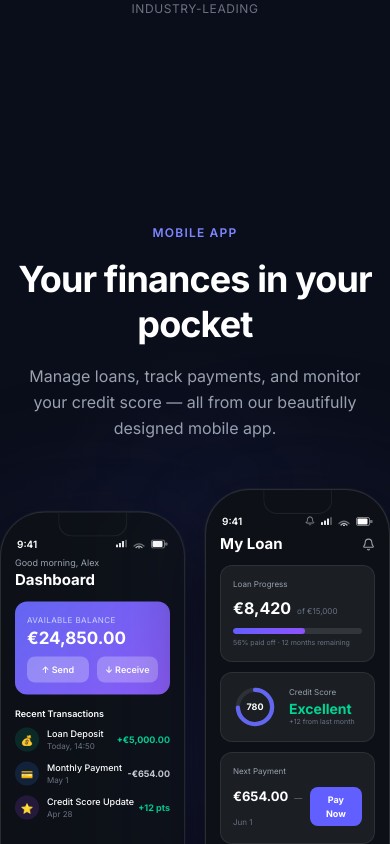
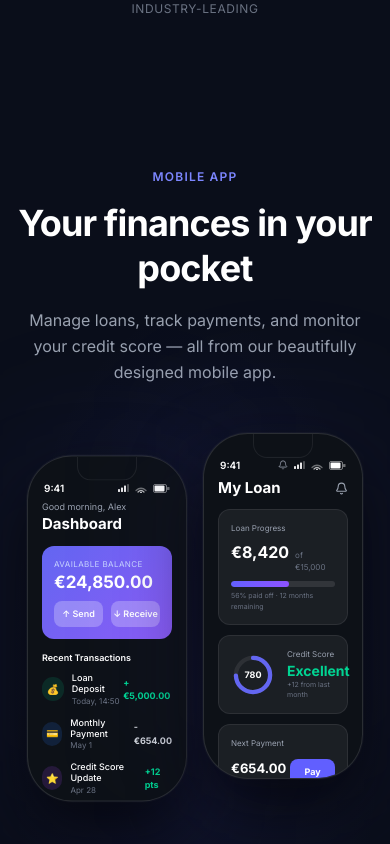
Before and after one commit to alprig/fincredit-landing, a Next.js app: page / in a window 390 px wide. Shown: the part 7460-8304 px from the top of the page. Built offline with nearby package versions, Linux system fonts and the light colour scheme.

Commit message:
fix: reduce MobileApp top padding, force phones side by side

```diff
--- a/components/sections/MobileApp.tsx
+++ b/components/sections/MobileApp.tsx
@@ -165,7 +165,7 @@ function LoanPhone() {
 // ─── Phone Shell ─────────────────────────────────────────────────────────────
 function PhoneShell({ children }: { children: React.ReactNode }) {
   return (
-    <div className="relative w-[185px] sm:w-[210px] flex-shrink-0">
+    <div className="relative w-[160px] sm:w-[200px] flex-shrink-0">
       <div
         className="relative overflow-hidden"
         style={{
@@ -214,7 +214,7 @@ export default function MobileApp() {
   }
 
   return (
-    <section className="relative overflow-hidden py-24 sm:py-32" style={{ backgroundColor: '#0a0e1a' }}>
+    <section className="relative overflow-hidden pt-10 pb-24 sm:pt-14 sm:pb-32" style={{ backgroundColor: '#0a0e1a' }}>
       <div
         aria-hidden="true"
         className="pointer-events-none absolute inset-0"
@@ -248,7 +248,7 @@ export default function MobileApp() {
           initial={reduced ? {} : { opacity: 0, y: 32 }}
           whileInView={reduced ? {} : { opacity: 1, y: 0, transition: { duration: 0.7, ease: 'easeOut' } }}
           viewport={{ once: true, amount: 0.3 }}
-          className="flex items-end justify-center gap-5 sm:gap-8"
+          className="flex flex-row flex-nowrap items-end justify-center gap-4 sm:gap-8"
         >
           <motion.div
             animate={reduced ? {} : { y: [0, -10, 0], transition: { duration: 6, repeat: Infinity, ease: 'easeInOut' } }}
```
